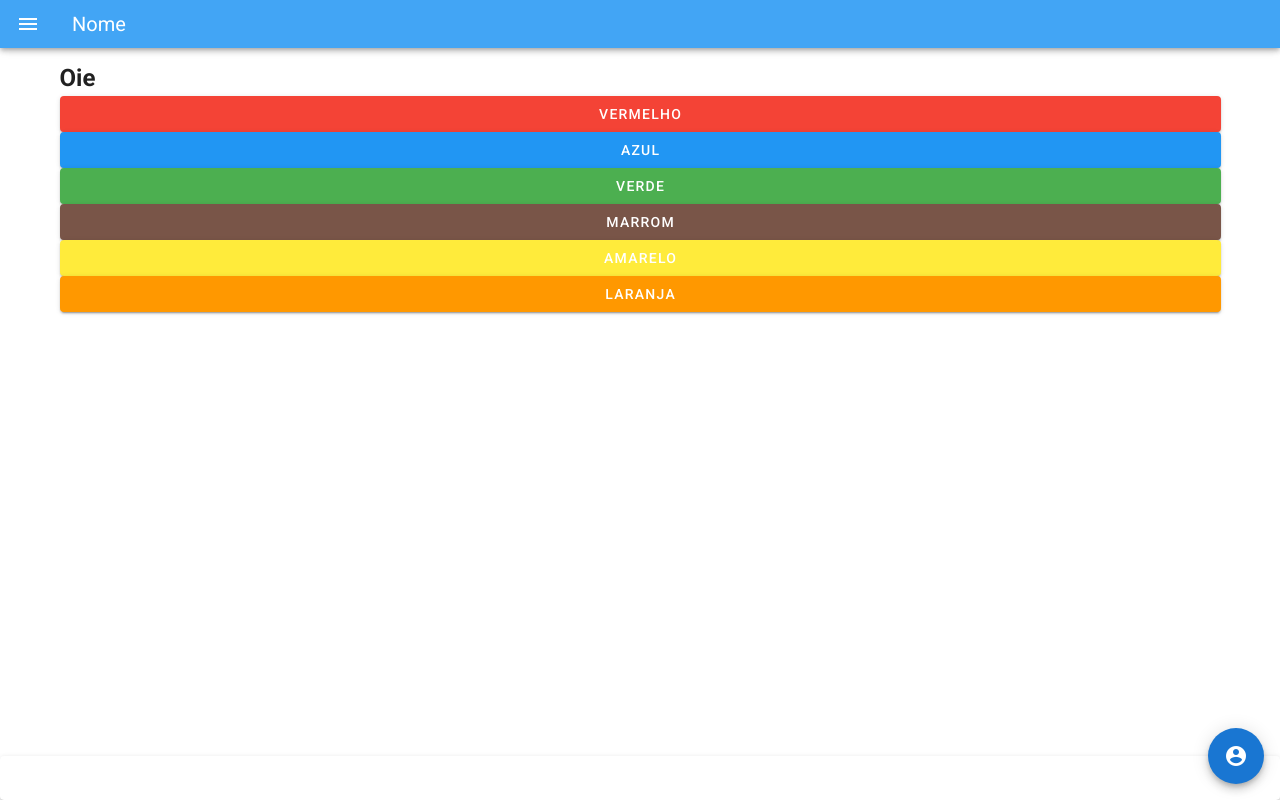
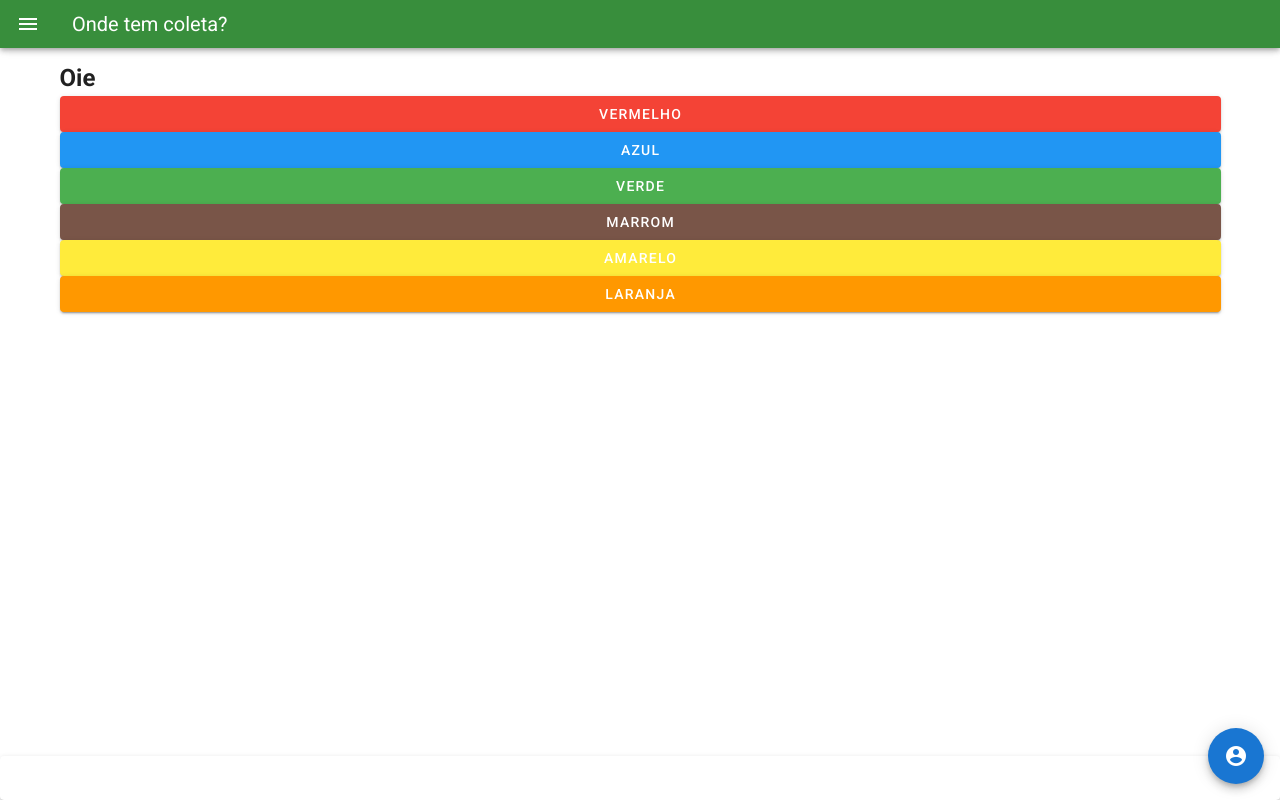
Before and after one commit to thborba/hackhatonKepler, a Vue app: page /como-fazer in a window 1280 px wide. Built offline with nearby package versions, Linux system fonts and the light colour scheme.

Commit message:
Atualização da barra superior

```diff
--- a/src/components/MenuTop.vue
+++ b/src/components/MenuTop.vue
@@ -1,13 +1,13 @@
 <template>
   <div class="app-top-bar">
     <v-app-bar
-      color="blue lighten-1"
+      color="green darken-2"
       dense
       dark
     >
       <v-app-bar-nav-icon @click="drawer = true"></v-app-bar-nav-icon>
 
-      <v-toolbar-title>Nome</v-toolbar-title>
+      <v-toolbar-title>Onde tem coleta?</v-toolbar-title>
 
     </v-app-bar>
     <v-navigation-drawer
```
